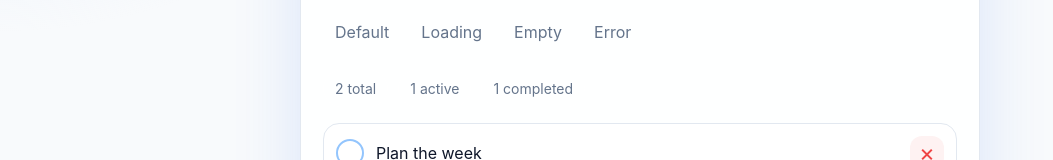
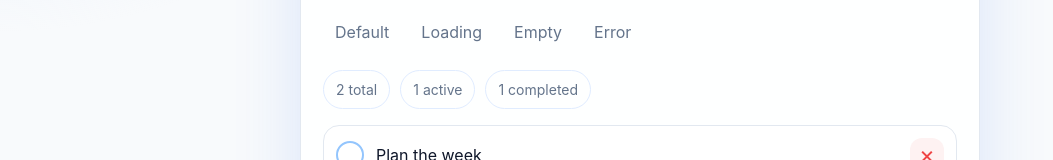
Before and after one commit to ThanhNV121097/project-0e8b79be, a Next.js app in the folder code/frontend/: page / in a window 1280 px wide. Shown: the part 512-672 px from the top of the page, without its empty margins (0-1053 px from the left). Built offline with nearby package versions, Linux system fonts and the light colour scheme.

Commit message:
Use tokenized todo component styles

```diff
--- a/code/frontend/components/SinglePageTodoExperience.module.css
+++ b/code/frontend/components/SinglePageTodoExperience.module.css
@@ -45,7 +45,7 @@
   padding: 22px;
   border: 1px solid var(--color-border);
   border-radius: var(--radius-app);
-  background: rgba(255,255,255,.92);
+  background: var(--color-card-bg, rgba(255,255,255,.92));
   box-shadow: var(--shadow-app);
 }
 
@@ -72,8 +72,8 @@
   flex: 0 0 auto;
   padding: 8px 12px;
   border-radius: 999px;
-  background: #D1FAE5;
-  color: #065F46;
+  background: var(--color-success-bg, #D1FAE5);
+  color: var(--color-success-text, #065F46);
   font-size: 12px;
   font-weight: 800;
 }
@@ -157,10 +157,10 @@
 
 .notice {
   margin: 0 0 16px;
-  border: 1px solid #FDE68A;
+  border: 1px solid var(--color-warning-border, #FDE68A);
   border-radius: var(--radius-md);
-  background: #FEF3C7;
-  color: #92400E;
+  background: var(--color-warning-bg, #FEF3C7);
+  color: var(--color-warning-text, #92400E);
   padding: 12px 16px;
 }
 
@@ -174,9 +174,9 @@
 }
 
 .summary span {
-  border: 1px solid var(--color-border-soft);
+  border: 1px solid var(--color-border-soft, #E0ECFF);
   border-radius: 999px;
-  background: rgba(255,255,255,.72);
+  background: var(--color-stat-bg, rgba(255,255,255,.72));
   padding: 8px 12px;
 }
 
@@ -214,7 +214,7 @@
   width: 28px;
   height: 28px;
   place-items: center;
-  border: 2px solid #93C5FD;
+  border: 2px solid var(--color-primary-control, #93C5FD);
   border-radius: 999px;
   background: var(--color-surface);
   color: var(--color-primary-text);
@@ -240,7 +240,7 @@
 }
 
 .deleteButton:hover {
-  background: #FEE2E2;
+  background: var(--color-danger-hover-bg, #FEE2E2);
 }
 
 .statePanel {
@@ -281,7 +281,7 @@
   width: 10px;
   height: 10px;
   border-radius: 999px;
-  background: #93C5FD;
+  background: var(--color-primary-control, #93C5FD);
   animation: pulse .8s ease infinite;
 }
 
@@ -311,10 +311,6 @@
 }
 
 @media (max-width: 820px) {
-  .shell {
-    padding: 34px 22px 80px;
-  }
-
   .cardHeader,
   .toolbar {
     flex-direction: column;
```
